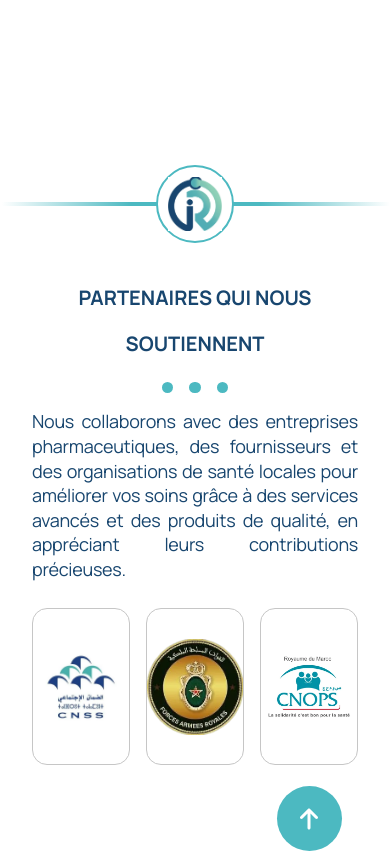
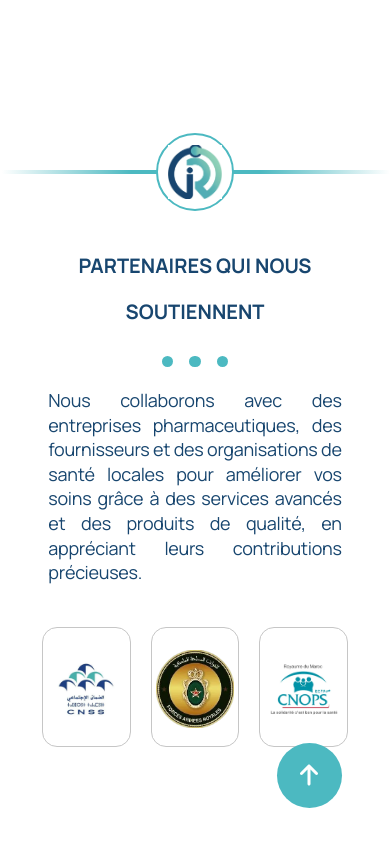
Before and after one commit to SOFT-CACTUS-2-0/ibnrochd, a React (Vite) app: page /galerie in a window 390 px wide. Shown: the part 3200-4053 px from the top of the page. Built offline with nearby package versions, Linux system fonts and the light colour scheme.

Commit message:
fix lyout

```diff
--- a/src/components/Contact/Contact.jsx
+++ b/src/components/Contact/Contact.jsx
@@ -141,7 +141,7 @@ const Contact = () => {
           <a target='_blank' href="https://facebook.com/profile.php?id=61554170039546" style={{ color: "#4CB9C1", textDecoration: "none", width:'38px', height:'38px', background:'white', borderRadius: '50%', display: 'flex', justifyContent:'center', alignItems:'center' }}>
             <FontAwesomeIcon icon={faFacebookF} style={{fontSize:'1.5rem'}} />
           </a>
-          <a target='_blank' href="https://www.linkedin.com/company/cliniqueibnrochdberkane" style={{ color: "#4CB9C1", textDecoration: "none", width:'38px', height:'38px', background:'white', borderRadius: '50%', display: 'flex', justifyContent:'center', alignItems:'center' }}>
+          <a target='_blank' href="#" style={{ color: "#4CB9C1", textDecoration: "none", width:'38px', height:'38px', background:'white', borderRadius: '50%', display: 'flex', justifyContent:'center', alignItems:'center' }}>
             <FontAwesomeIcon icon={faLinkedinIn} style={{fontSize:'1.5rem'}} />
           </a>
         </div>
--- a/src/components/Contact/mobile/Contact.css
+++ b/src/components/Contact/mobile/Contact.css
@@ -5,7 +5,8 @@
     border-radius: 50px;
     border-bottom-left-radius: 0;
     border-bottom-right-radius: 0;
-    display: flex;
+    display: block;
+    padding-block: 2rem;
     justify-content: center;
     align-items: center;
     gap: 5rem;
@@ -132,3 +133,11 @@
     align-items: center;
     flex-shrink: 0;
   }
+
+  /* on desktop */
+  @media screen and (min-width: 1164px) {
+    .contact__container{
+      display: flex;
+      padding-block: 0;
+    }
+  }
--- a/src/components/Contact/mobile/Contact.jsx
+++ b/src/components/Contact/mobile/Contact.jsx
@@ -51,7 +51,7 @@ const Contact = () => {
   };
 
   return (
-    <div className='contact__container' style={{position:'relative',flexDirection:'column',alignItems:'center',justifyContent:'center',gap:'1rem',height:'1000px',paddingInline:'2rem',borderRadius: 0, direction: isRTL ? 'rtl' : 'ltr'}}>
+    <div className='contact__container' style={{position:'relative',flexDirection:'column',alignItems:'center',justifyContent:'center',gap:'1rem',height:'fit-content',paddingInline:'2rem',borderRadius: 0, direction: isRTL ? 'rtl' : 'ltr'}}>
       <div className="contact__info__footer" style={{width:'100%',height:'fit-content',gap:'1rem'}}>
         <h1 className="footer__title">
             {t('contact.stayInTouch')}
@@ -84,7 +84,7 @@ const Contact = () => {
           <a target='_blank' href="https://facebook.com/profile.php?id=61554170039546" style={{ color: "#4CB9C1", textDecoration: "none", width:'38px', height:'38px', background:'white', borderRadius: '50%', display: 'flex', justifyContent:'center', alignItems:'center' }}>
             <FontAwesomeIcon icon={faFacebookF} style={{fontSize:'1.5rem'}} />
           </a>
-          <a target='_blank' href="https://www.linkedin.com/company/cliniqueibnrochdberkane" style={{ color: "#4CB9C1", textDecoration: "none", width:'38px', height:'38px', background:'white', borderRadius: '50%', display: 'flex', justifyContent:'center', alignItems:'center' }}>
+          <a target='_blank' href="#" style={{ color: "#4CB9C1", textDecoration: "none", width:'38px', height:'38px', background:'white', borderRadius: '50%', display: 'flex', justifyContent:'center', alignItems:'center' }}>
             <FontAwesomeIcon icon={faLinkedinIn} style={{fontSize:'1.5rem'}} />
           </a>
         </div>
@@ -145,7 +145,7 @@ const Contact = () => {
           {t('contact.send')}
         </button>
       </form>
-      <div className="copyright" style={{ position: "absolute", bottom: "1rem", width: "100%", textAlign: "center", color: "white", fontSize: "12px" }}>
+      <div className="copyright" style={{ position: "absolute", bottom: "1rem", width: "100%", textAlign: "center", color: "white", fontSize: "12px",left:'0' }}>
         {t('contact.copyright')}
       </div>
       <Modal isOpen={isModalOpen} onClose={() => setIsModalOpen(false)}>
--- a/src/components/Sponsors/Sponsors.css
+++ b/src/components/Sponsors/Sponsors.css
@@ -1,12 +1,9 @@
 .sponsors__container {
-    display: flex;
-    flex-direction: column;
-    align-items: center;
-    justify-content: flex-start;
     width: 100%;
     height: 650px;
     position: relative;
     margin-top: 2rem;
+    text-align: center;
 }
 
 .sponsors__container::before{
@@ -29,7 +26,8 @@
     border-radius: 50%;
     position: relative;
     background: white;
-    margin-block: 2rem;
+    margin: 2rem auto;
+    display: block;
 }
 
 .sponsors__header::before {
@@ -73,41 +71,46 @@
     text-underline-position: from-font;
     text-decoration-skip-ink: none;
     color: #18466F;
+    margin: 0 auto;
 }
 
 .sponsors__dots{
-    display: flex;
-    justify-content: center;
-    align-items: center;
+    text-align: center;
     margin-block: 1rem;
-    gap: 1rem;
 }
 
 .sponsors__dot{
+    display: inline-block;
     width: 11.47px;
     height: 11.47px;
     border-radius: 50%;
     background: #4CB9C1;
+    margin: 0 0.5rem;
 }
 
 .sponsors__list{
-    display: flex;
-    flex-direction: row;
-    justify-content: space-between;
-    align-items: center;
-    width: 525.8px;
+    width: 535.8px;
     height: 146.29px;
-    margin-block: 2rem;
+    margin: 2rem auto;
+    text-align: center;
 }
 
-.sponsors__list-item{
+.sponsors__list-item {
+    display: inline-block;
     width: 156.67px;
     height: 156.67px;
-    display: flex;
-    justify-content: center;
-    align-items: center;
     border: 1px solid #C6C6C6;
     border-radius: 15px;
+    margin: 0 10px;
+    text-align: center;
+    line-height: 156.67px;
+}
+
+.sponsors__list-item img {
+    max-width: 90%;
+    max-height: 90%;
+    vertical-align: middle;
+    object-fit: contain;
 }
 
 .back__to__top{
@@ -118,9 +121,8 @@
     height: 64.88px;
     border-radius: 50%;
     background: #4CB9C1;
-    display: flex;
-    justify-content: center;
-    align-items: center;
+    text-align: center;
+    line-height: 64.88px;
     cursor: pointer;
     color: white;
     font-size: 1.5rem;
@@ -144,27 +146,21 @@
     }
 
     .sponsors__content{
-        width: 100%;
+        width: 90%;
+        margin: 0 auto;
         text-align: justify;
     }
 
     .sponsors__list{
         width: 100%;
-        gap: 1rem;
+        margin: 2rem auto;
+        text-align: center;
     }
 
     .sponsors__list-item{
-        flex: 1;
+        width: calc(33.33% - 20px);
+        margin: 10px;
+        height: 120px;
+        line-height: 120px;
     }
-
-    .sponsors__list-item img{
-        width: 100%;
-        height: 100%;
-        object-fit: contain;
-    }
-
-    .back__to__top{
-        bottom: 2rem;
-    }
-
 }
--- a/src/pages/ContactPage/ContactPage.jsx
+++ b/src/pages/ContactPage/ContactPage.jsx
@@ -25,7 +25,7 @@ const SOCIAL_LINKS = [
     icon: faFacebookF,
   },
   {
-    href: 'https://www.linkedin.com/company/cliniqueibnrochdberkane',
+    href: '#',
     icon: faLinkedinIn,
   },
 ];
--- a/src/pages/ContactPage/mobile/ContactPage.jsx
+++ b/src/pages/ContactPage/mobile/ContactPage.jsx
@@ -22,7 +22,7 @@ const SOCIAL_LINKS = [
     icon: faFacebookF,
   },
   {
-    href: 'https://www.linkedin.com/company/cliniqueibnrochdberkane',
+    href: '#',
     icon: faLinkedinIn,
   },
 ];
--- a/src/pages/GaleriePage/mobile/GaleriePage.css
+++ b/src/pages/GaleriePage/mobile/GaleriePage.css
@@ -1,9 +1,11 @@
 .galerie__page__mobile {
     width: 100%;
-    display: flex;
-    flex-direction: column;
-    align-items: center;
-    justify-content: center;
+    display: block;
+    text-align: center;
+}
+
+.galerie__page__mobile > * {
+    margin: 0 auto;
 }
 
 .galerie__page__mobile[dir='rtl'] .video__title {
@@ -15,7 +17,7 @@
 }
 
 .galerie__page__mobile[dir='rtl'] .image__galerie__pagination {
-    flex-direction: row-reverse;
+    direction: rtl;
 }
 
 .video__galerie {
@@ -65,17 +67,18 @@
 }
 
 .image__galerie__grid {
-    display: grid;
-    gap: 1rem;
     width: 100%;
+    text-align: center;
 }
 
 .image__galerie__item {
-    grid-area: var(--i);
-    width: 100%;
+    display: inline-block;
+    vertical-align: top;
+    width: calc(50% - 0.5rem);
     height: 200px;
     border-radius: 12px;
     overflow: hidden;
+    margin: 0.25rem;
 }
 
 .image__galerie__item img {
@@ -85,22 +88,23 @@
 }
 
 .image__galerie__pagination {
-    display: flex;
-    justify-content: center;
-    gap: 1rem;
+    text-align: center;
     margin-top: 2rem;
+    font-size: 0;
 }
 
 .pagination__item {
+    display: inline-block;
     width: 40px;
     height: 40px;
-    display: flex;
-    align-items: center;
-    justify-content: center;
+    line-height: 40px;
+    text-align: center;
     border-radius: 50%;
     background-color: #f5f5f5;
+    margin: 0 0.5rem;
+    vertical-align: middle;
+    font-size: 16px;
     cursor: pointer;
-    transition: background-color 0.3s;
 }
 
 .pagination__item.active {
```
Also changed, not shown: 41 other files (tests, documents, lock files or other folders).
